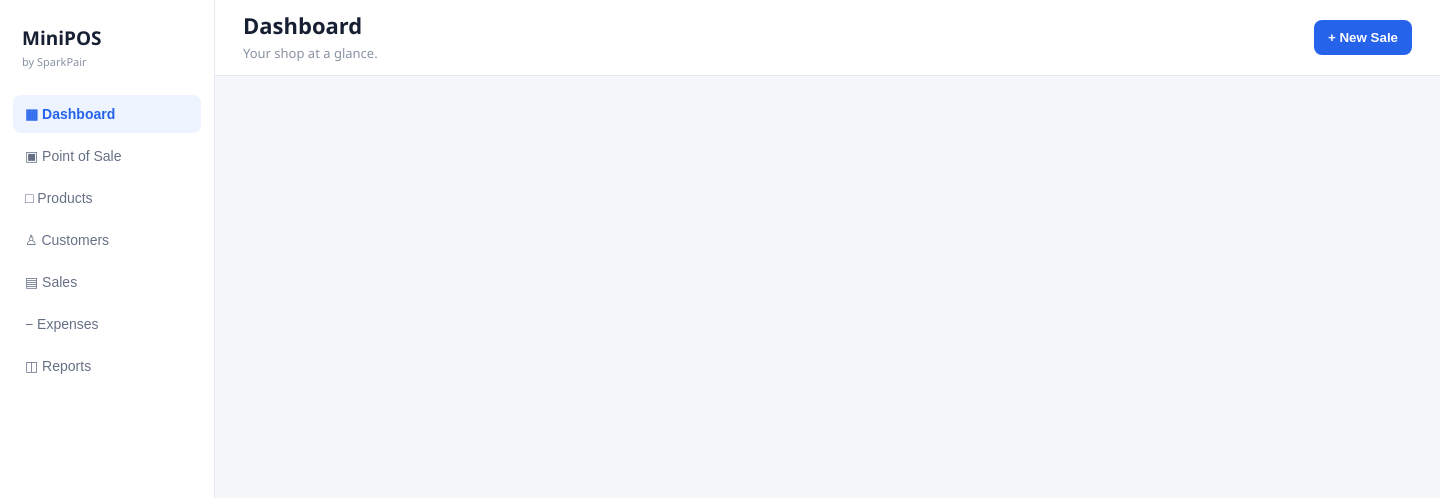
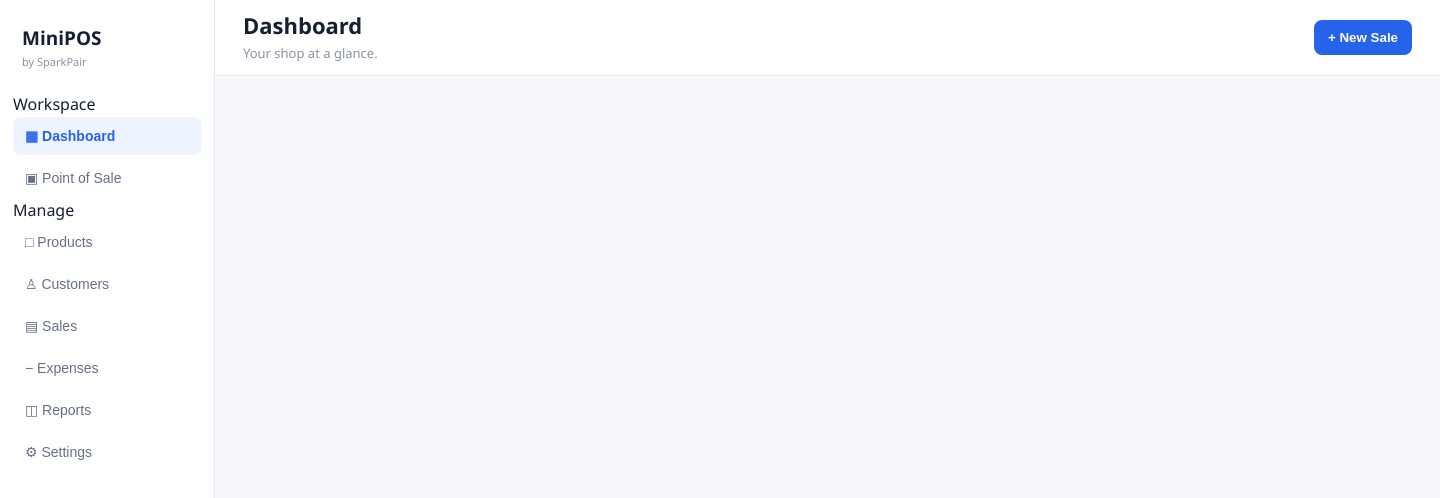
Before and after one commit to Spark-Pair/MiniPOS, an Electron app: page src/renderer/index.html in a window 1440 px wide. Shown: the top 498 px of the page. Drawn offline with Linux system fonts and the light colour scheme.

Commit message:
Add Settings navigation

```diff
--- a/src/renderer/index.html
+++ b/src/renderer/index.html
@@ -1 +1 @@
-<!doctype html><html><head><meta charset="UTF-8"><meta http-equiv="Content-Security-Policy" content="default-src 'self';style-src 'self' 'unsafe-inline';script-src 'self'"><title>MiniPOS</title><link rel="stylesheet" href="style.css"></head><body><div class="app"><aside><div class="brand"><b>MiniPOS</b><small>by SparkPair</small></div><button class="nav active" data-page="dashboard">▦ Dashboard</button><button class="nav" data-page="pos">▣ Point of Sale</button><button class="nav" data-page="products">□ Products</button><button class="nav" data-page="customers">♙ Customers</button><button class="nav" data-page="sales">▤ Sales</button><button class="nav" data-page="expenses">− Expenses</button><button class="nav" data-page="reports">◫ Reports</button></aside><main><header><div><h1 id="title">Dashboard</h1><p id="sub">Your shop at a glance.</p></div><button class="primary" onclick="go('pos')">+ New Sale</button></header><section id="content"></section></main></div><div id="toast"></div><script src="app.js"></script></body></html>
+<!doctype html><html><head><meta charset="UTF-8"><meta http-equiv="Content-Security-Policy" content="default-src 'self';style-src 'self' 'unsafe-inline';script-src 'self'"><title>MiniPOS</title><link rel="stylesheet" href="style.css"></head><body><div class="app"><aside><div class="brand"><b>MiniPOS</b><small>by SparkPair</small></div><div class="nav-section">Workspace</div><button class="nav active" data-page="dashboard">▦ Dashboard</button><button class="nav" data-page="pos">▣ Point of Sale</button><div class="nav-section">Manage</div><button class="nav" data-page="products">□ Products</button><button class="nav" data-page="customers">♙ Customers</button><button class="nav" data-page="sales">▤ Sales</button><button class="nav" data-page="expenses">− Expenses</button><button class="nav" data-page="reports">◫ Reports</button><div class="sidebar-bottom"><button class="nav" data-page="settings">⚙ Settings</button></div></aside><main><header><div><h1 id="title">Dashboard</h1><p id="sub">Your shop at a glance.</p></div><button class="primary" onclick="go('pos')">+ New Sale</button></header><section id="content"></section></main></div><div id="toast"></div><script src="app.js"></script></body></html>
```
